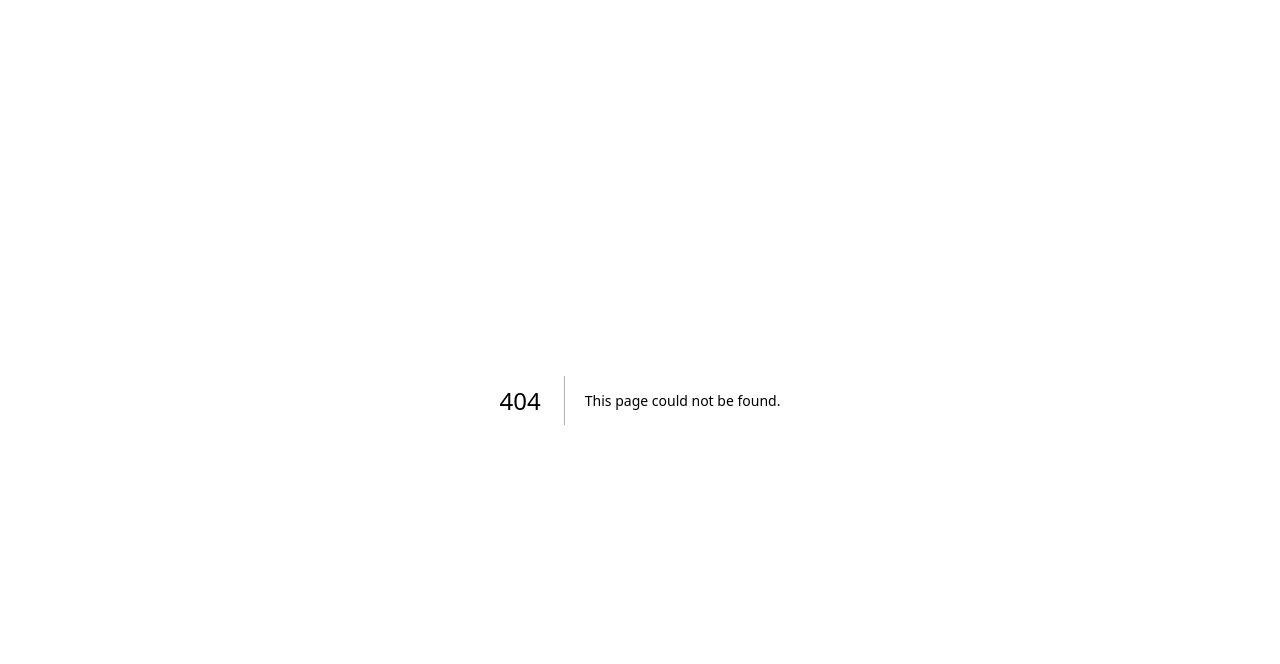
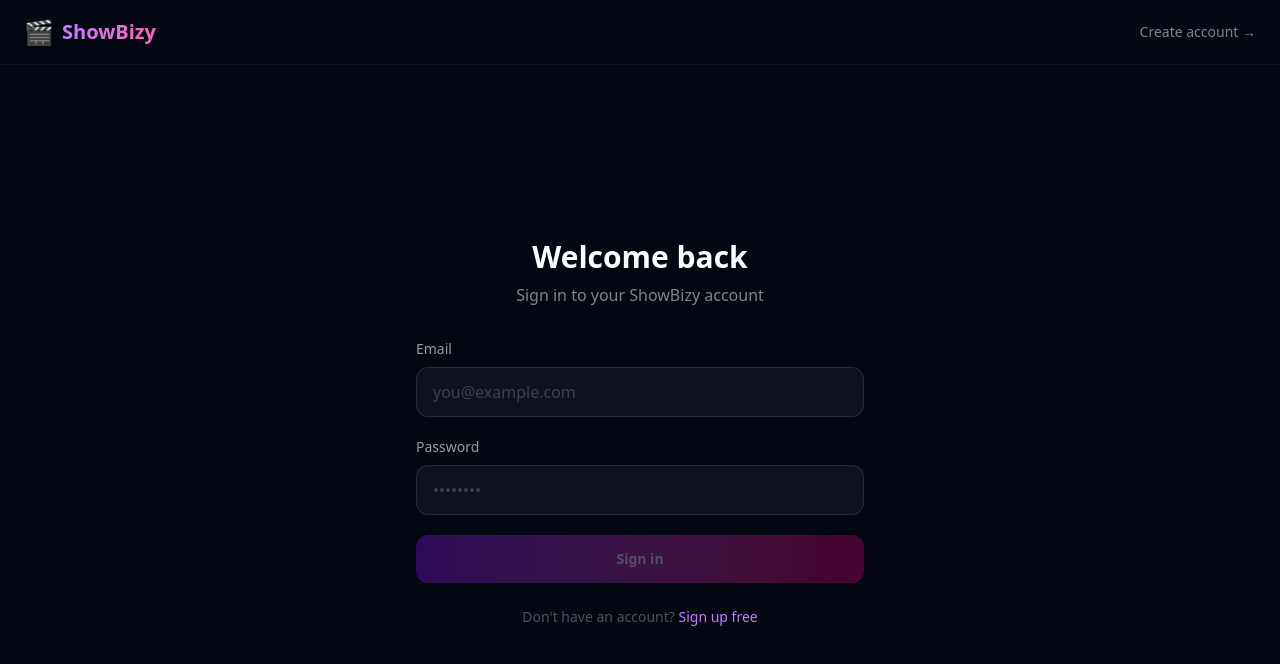
Before and after one commit to yogi05-hash/showbizy, a Next.js app: page /signin in a window 1280 px wide. Before the commit this address had no page. Shown: the top 664 px of the page. Built offline with nearby package versions, Linux system fonts and the light colour scheme.

Commit message:
Add sign-in page, sign-in API, fix nav links

```diff
--- /dev/null
+++ b/app/api/signin/route.ts
@@ -0,0 +1,33 @@
+import { NextResponse } from 'next/server'
+import { supabaseAdmin } from '@/lib/supabase'
+
+export async function POST(request: Request) {
+  try {
+    const { email, password } = await request.json()
+
+    // Look up user by email
+    const { data: user, error } = await supabaseAdmin
+      .from('showbizy_users')
+      .select('*')
+      .eq('email', email.toLowerCase().trim())
+      .single()
+
+    if (error || !user) {
+      return NextResponse.json({ error: 'No account found with this email' }, { status: 401 })
+    }
+
+    // For now, simple password check (we'll add proper hashing later)
+    // If no password set, allow login with just email (early access)
+    if (user.password_hash && user.password_hash !== password) {
+      return NextResponse.json({ error: 'Invalid password' }, { status: 401 })
+    }
+
+    // Return user data (without password)
+    const { password_hash: _, ...safeUser } = user
+
+    return NextResponse.json({ success: true, user: safeUser })
+  } catch (error) {
+    console.error('Sign in error:', error)
+    return NextResponse.json({ error: 'Something went wrong' }, { status: 500 })
+  }
+}
--- a/app/page.tsx
+++ b/app/page.tsx
@@ -33,7 +33,7 @@ export default function Home() {
           <Link href="#pricing" className="text-white/50 hover:text-white transition">Pricing</Link>
         </div>
         <div className="flex items-center gap-3">
-          <Link href="/signup" className="text-sm text-white/60 hover:text-white transition hidden sm:block">Log in</Link>
+          <Link href="/signin" className="text-sm text-white/60 hover:text-white transition hidden sm:block">Sign in</Link>
           <Link href="/signup" className="bg-gradient-to-r from-purple-600 to-pink-600 px-5 py-2 rounded-lg font-semibold text-sm hover:opacity-90 transition">
             Get early access
           </Link>
--- /dev/null
+++ b/app/signin/page.tsx
@@ -0,0 +1,126 @@
+'use client'
+
+import { useState } from 'react'
+import { useRouter } from 'next/navigation'
+import Link from 'next/link'
+
+export default function SignInPage() {
+  const router = useRouter()
+  const [email, setEmail] = useState('')
+  const [password, setPassword] = useState('')
+  const [error, setError] = useState('')
+  const [isLoading, setIsLoading] = useState(false)
+
+  const handleSignIn = async (e: React.FormEvent) => {
+    e.preventDefault()
+    setIsLoading(true)
+    setError('')
+
+    try {
+      const res = await fetch('/api/signin', {
+        method: 'POST',
+        headers: { 'Content-Type': 'application/json' },
+        body: JSON.stringify({ email, password }),
+      })
+
+      const data = await res.json()
+
+      if (!res.ok) {
+        setError(data.error || 'Invalid email or password')
+        setIsLoading(false)
+        return
+      }
+
+      router.push('/dashboard')
+    } catch {
+      setError('Something went wrong. Please try again.')
+      setIsLoading(false)
+    }
+  }
+
+  return (
+    <div className="min-h-screen bg-[#030712] text-white flex flex-col">
+      {/* Nav */}
+      <nav className="flex items-center justify-between px-6 py-4 border-b border-white/5">
+        <Link href="/" className="flex items-center gap-2">
+          <span className="text-2xl">🎬</span>
+          <span className="text-xl font-bold bg-gradient-to-r from-purple-400 to-pink-400 bg-clip-text text-transparent">
+            ShowBizy
+          </span>
+        </Link>
+        <Link href="/signup" className="text-sm text-white/50 hover:text-white transition">
+          Create account →
+        </Link>
+      </nav>
+
+      {/* Sign In Form */}
+      <div className="flex-1 flex items-center justify-center px-4">
+        <div className="w-full max-w-md">
+          <div className="text-center mb-8">
+            <h1 className="text-3xl font-bold mb-2">Welcome back</h1>
+            <p className="text-white/50">Sign in to your ShowBizy account</p>
+          </div>
+
+          <form onSubmit={handleSignIn} className="space-y-5">
+            {error && (
+              <div className="bg-red-500/10 border border-red-500/30 rounded-xl p-4 text-red-400 text-sm text-center">
+                {error}
+              </div>
+            )}
+
+            <div>
+              <label className="block text-sm text-white/60 mb-2">Email</label>
+              <input
+                type="email"
+                value={email}
+                onChange={(e) => setEmail(e.target.value)}
+                placeholder="you@example.com"
+                required
+                className="w-full bg-white/5 border border-white/10 rounded-xl px-4 py-3 text-white placeholder:text-white/20 focus:outline-none focus:border-purple-500/50 transition"
+              />
+            </div>
+
+            <div>
+              <label className="block text-sm text-white/60 mb-2">Password</label>
+              <input
+                type="password"
+                value={password}
+                onChange={(e) => setPassword(e.target.value)}
+                placeholder="••••••••"
+                required
+                className="w-full bg-white/5 border border-white/10 rounded-xl px-4 py-3 text-white placeholder:text-white/20 focus:outline-none focus:border-purple-500/50 transition"
+              />
+            </div>
+
+            <button
+              type="submit"
+              disabled={isLoading || !email || !password}
+              className="w-full bg-gradient-to-r from-purple-600 to-pink-600 px-8 py-3.5 rounded-xl font-bold text-sm hover:opacity-90 transition disabled:opacity-30 disabled:cursor-not-allowed flex items-center justify-center gap-2"
+            >
+              {isLoading ? (
+                <>
+                  <svg className="animate-spin w-4 h-4" viewBox="0 0 24 24" fill="none">
+                    <circle className="opacity-25" cx="12" cy="12" r="10" stroke="currentColor" strokeWidth="4" />
+                    <path className="opacity-75" fill="currentColor" d="M4 12a8 8 0 018-8V0C5.373 0 0 5.373 0 12h4z" />
+                  </svg>
+                  Signing in...
+                </>
+              ) : (
+                'Sign in'
+              )}
+            </button>
+          </form>
+
+          <div className="mt-6 text-center">
+            <p className="text-white/30 text-sm">
+              Don&apos;t have an account?{' '}
+              <Link href="/signup" className="text-purple-400 hover:text-purple-300 transition">
+                Sign up free
+              </Link>
+            </p>
+          </div>
+        </div>
+      </div>
+    </div>
+  )
+}
```
